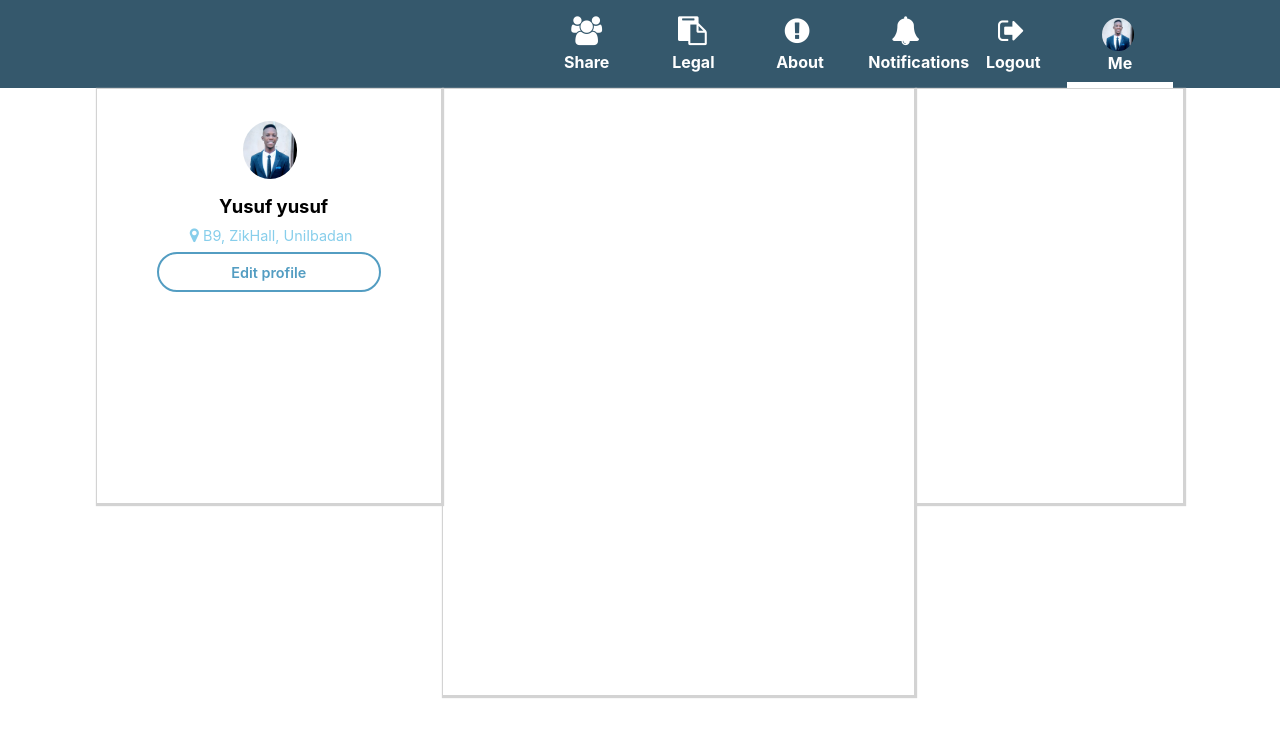
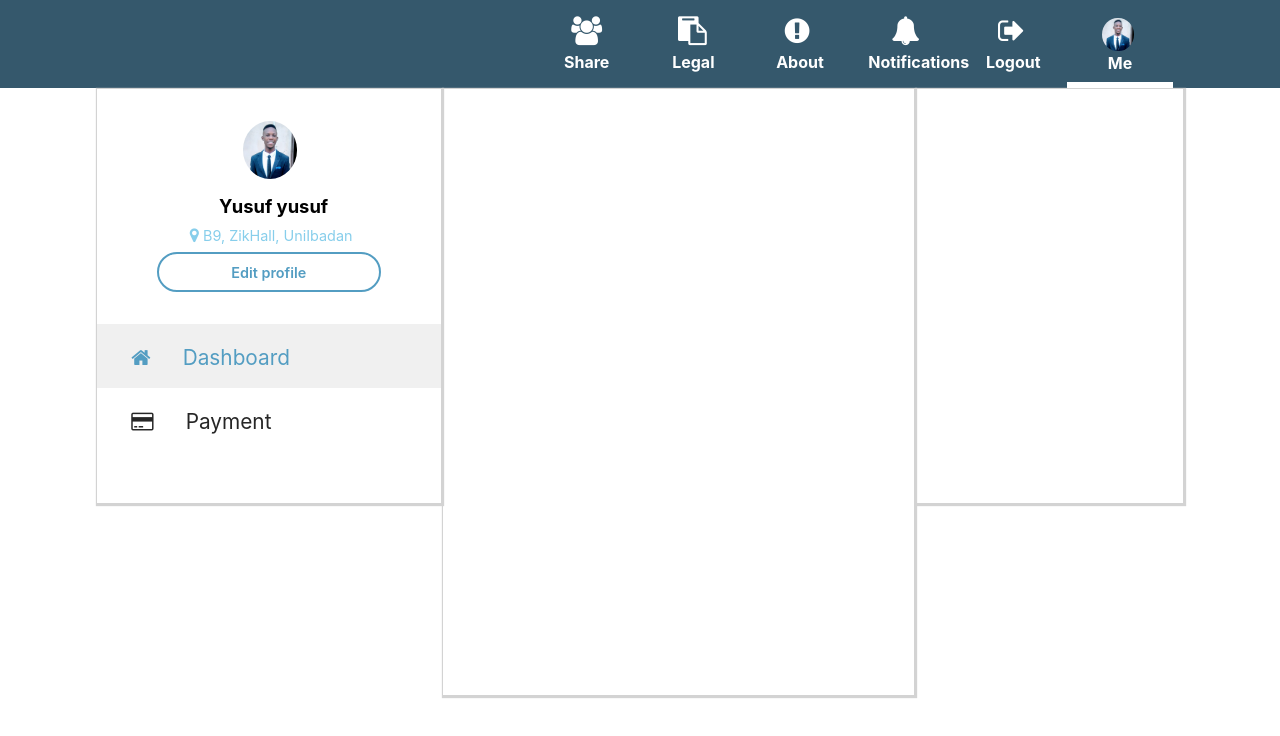
Before and after one commit to omoniyi22/Technicon, a React (Create React App) app: page / in a window 1280 px wide. Shown: the top 736 px of the page. Built offline with nearby package versions, Linux system fonts and the light colour scheme; a web font is replaced by a local one.

Commit message:
profile section

```diff
--- a/src/components/page-content/user-profile/user-profile.js
+++ b/src/components/page-content/user-profile/user-profile.js
@@ -21,9 +21,50 @@ const UserProfile = () => {
         <span> B9, ZikHall, UniIbadan</span>
       </LocationWrapper>
       <Button />
+      <ProfileNavWrapper marginTop className="current">
+        <ProfileNav iconName="fa fa-home" text="Dashboard" />
+      </ProfileNavWrapper>
+      <ProfileNavWrapper>
+        <ProfileNav iconName="fa fa-credit-card" text="Payment" />
+      </ProfileNavWrapper>
     </UserProfileWrapper>
   );
 };
+{
+  /* <i class="far fa-credit-card"></i> */
+}
+
+const ProfileNav = ({ iconName, text }) => {
+  return (
+    <>
+      <i class={`${iconName}`}></i>
+      <span>{text}</span>
+    </>
+  );
+};
+
+const ProfileNavWrapper = styled.div`
+  height: 4rem;
+  margin-top: ${prop => (prop.marginTop ? "2rem" : "0rem")};
+  width: 100%;
+  //   border: 1px solid lightgrey;
+  padding-left: 10%;
+  padding-top: 1.3rem;
+  font-size: 1.3rem;
+  //   box-shadow: 1px 1px 1px 1px lightgrey;
+  i {
+    margin: 0rem 2rem 0 0;
+  }
+  span {
+    // border: 1px solid pink;
+  }
+  cursor: pointer;
+  &:hover {
+    filter: brightness(90%);
+    background: rgb(240, 240, 240);
+  }
+  transition: 0.3s ease-out;
+`;
 
 const LocationWrapper = styled.div`
   //   border: 1px solid purple;
@@ -46,6 +87,10 @@ const LocationWrapper = styled.div`
 
 const UserProfileWrapper = styled.div`
   //   border: 1px solid gold;
+  .current {
+    background: rgb(240, 240, 240);
+    color: #539dc2;
+  }
 `;
 
 export default UserProfile;
```
